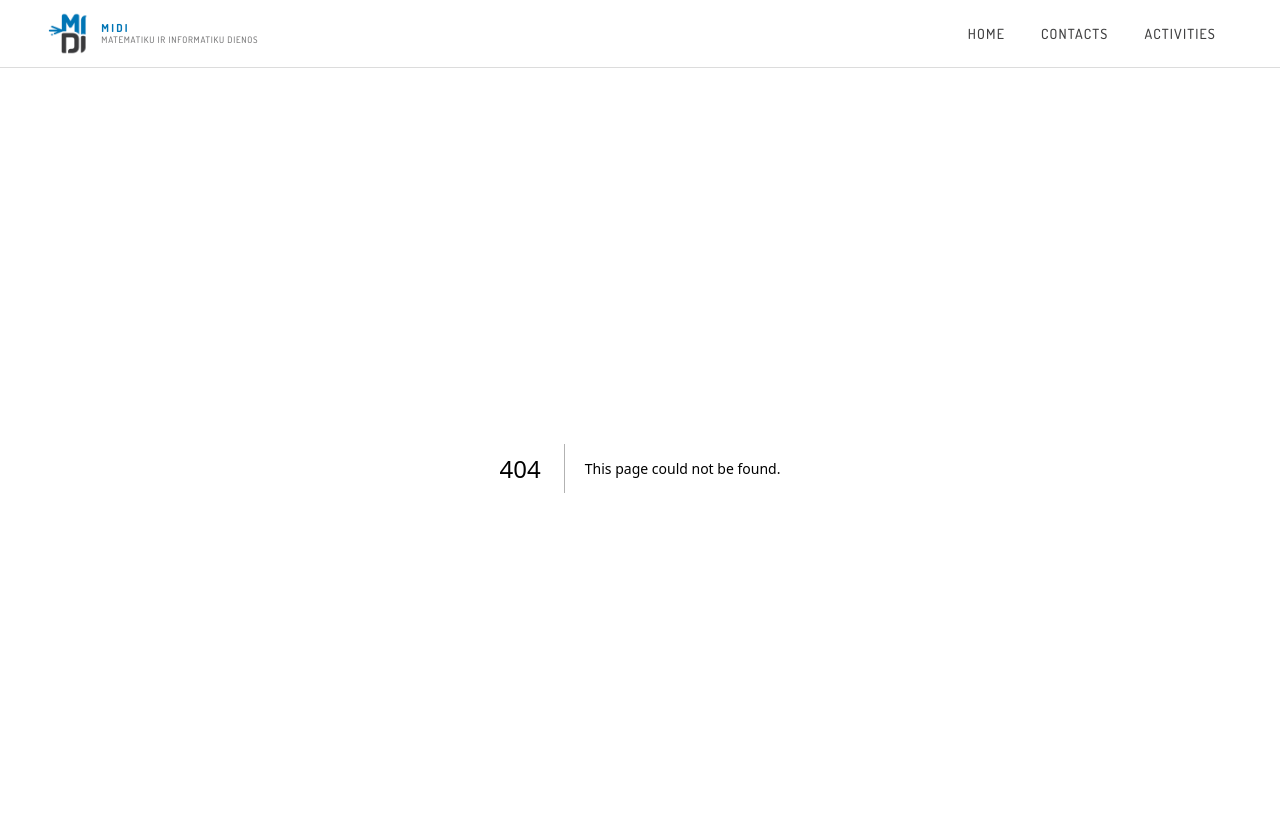
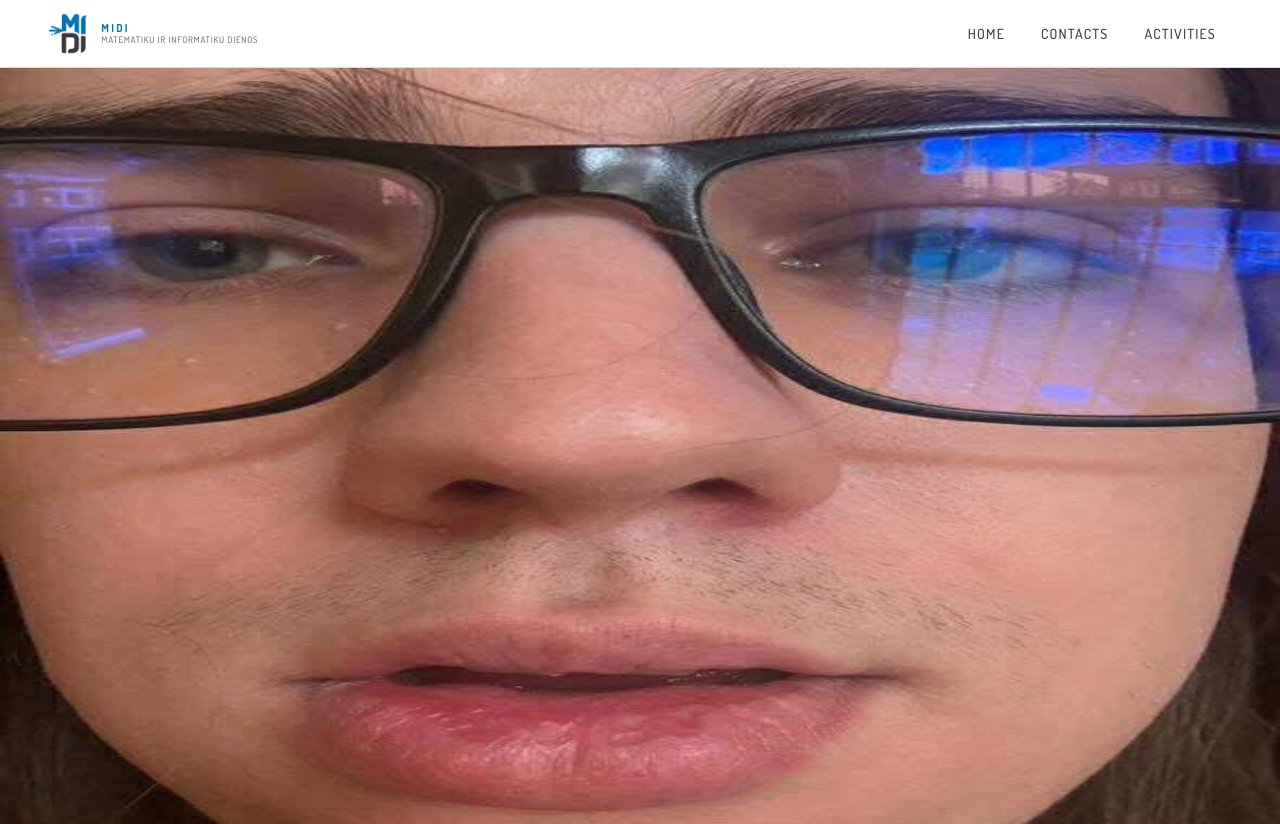
Before and after one commit to midiIT/midi2027, a Next.js app in the folder front-end/: page /domas in a window 1280 px wide. Before the commit this address had no page. Shown: the top 824 px of the page. Built offline with nearby package versions, Linux system fonts and the light colour scheme.

Commit message:
feat(front-end): added domas easter egg

```diff
--- /dev/null
+++ b/front-end/src/app/domas/page.tsx
@@ -0,0 +1,16 @@
+"use client";
+
+import domas from "../../../public/domas.jpg"
+import Image from "next/image";
+
+export default function DomasPage() {
+    return (
+        <div className="flex min-h-[calc(100vh-4.25rem)] flex-col">
+            <Image
+                src={domas}
+                alt="domas"
+                className="h-200 w-1000"
+            />
+        </div>
+    )
+}
```
Also changed, not shown: front-end/public/domas.jpg (added).
